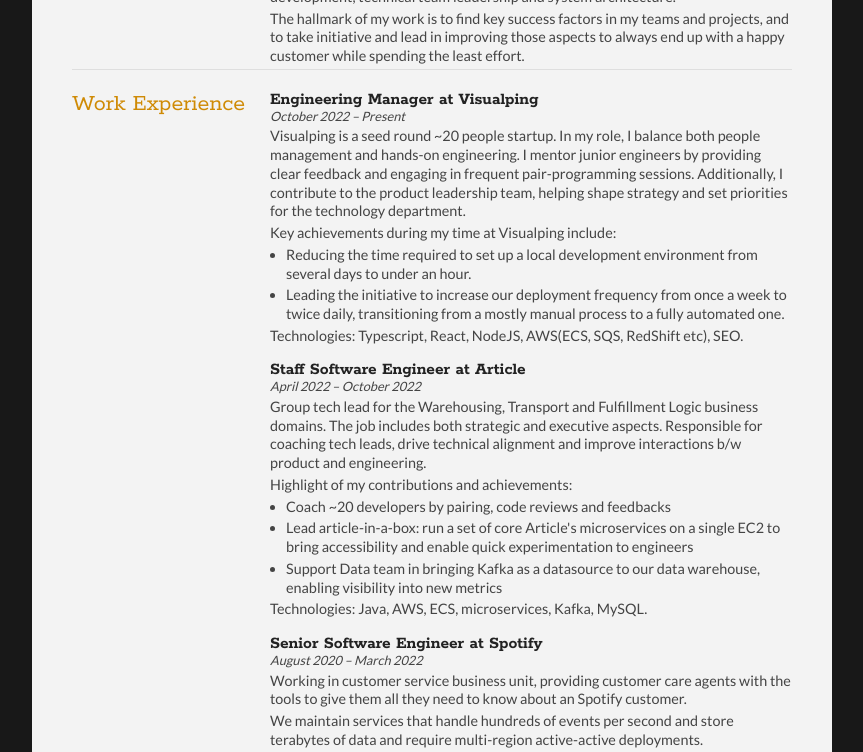
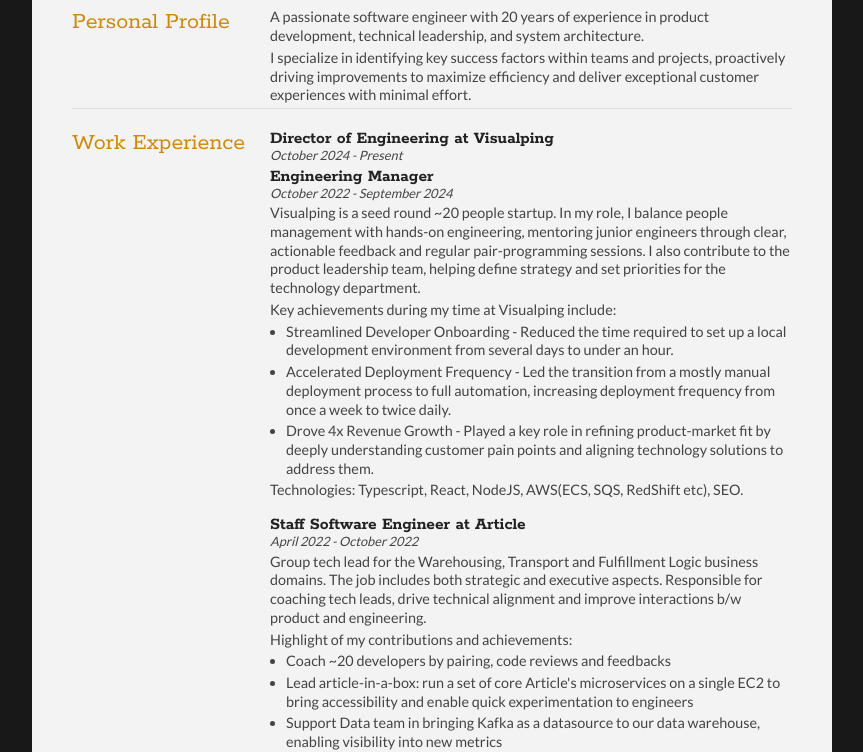
Before and after one commit to mhariri/resume, a plain HTML site: page index.html in a window 1280 px wide. Shown: the part 227-979 px from the top of the page, without its empty margins (208-1071 px from the left). Drawn offline with Linux system fonts and the light colour scheme.

Commit message:
add director role

```diff
--- a/index.html
+++ b/index.html
@@ -23,7 +23,7 @@
 
             <div id="name">
                 <h1 class="quickFade delayTwo">Mohsen Hariri</h1>
-                <h2 class="quickFade delayThree">Software Engineer</h2>
+                <h3 class="quickFade delayThree">Entrepreneur | Ex-Spotify | Deeply Technical | Engineering Leadership</h3>
             </div>
 
             <div id="contactDetails" class="quickFade delayFour">
@@ -48,13 +48,13 @@
 
                     <div class="sectionContent">
                         <p>
-                            A passionate software engineer with two decades of experience in product development,
-                            technical team leadership and system architecture.
+                            A passionate software engineer with 20 years of
+                            experience in product development, technical leadership, and system architecture.
                         </p>
                         <p>
-                            The hallmark of my work is to find key success factors in my teams and projects,
-                            and to take initiative and lead in improving those aspects to always end up with
-                            a happy customer while spending the least effort.
+                            I specialize in identifying key success factors within teams and projects,
+                            proactively driving improvements to maximize efficiency and deliver
+                            exceptional customer experiences with minimal effort.
                         </p>
                     </div>
                 </article>
@@ -69,28 +69,37 @@
 
                 <div class="sectionContent">
                     <article>
-                        <h2>Engineering Manager at Visualping</h2>
-                        <p class="subDetails">October 2022 – Present</p>
-                        <p>Visualping is a seed round ~20 people startup. In my role, I balance both people management and hands-on engineering. I mentor junior
-                            engineers by providing clear feedback and engaging in frequent pair-programming sessions.
-                            Additionally, I contribute to the product leadership team, helping shape strategy and set
-                            priorities for the technology department.</p>
+                        <h2>Director of Engineering at Visualping</h2>
+                        <p class="subDetails">October 2024 - Present</p>
+                        <h2>Engineering Manager</h2>
+                        <p class="subDetails">October 2022 - September 2024</p>
+                        <p>Visualping is a seed round ~20 people startup. In my role, I
+                            balance people management with hands-on engineering, mentoring
+                            junior engineers through clear, actionable feedback and regular
+                            pair-programming sessions. I also contribute to the product
+                            leadership team, helping define strategy and set priorities
+                            for the technology department.</p>
 
                             <p>Key achievements during my time at Visualping include:</p>
 
                             <ul>
                                 <li>
-                                    Reducing the time required to set up a local development environment from several days to under an hour.
+                                    <b>Streamlined Developer Onboarding</b> - Reduced the time required to set up a local development environment from several days to under an hour.
                                     </li>
                                     <li>
-                             Leading the initiative to increase our deployment frequency from once a week to twice daily, transitioning from a mostly manual process to a fully automated one.
+                                        <b>Accelerated Deployment Frequency</b> - Led the transition from a mostly manual deployment process to full automation, increasing deployment frequency from once a week to twice daily.
+
                             </li>
-                            </ul>
+                            <li>
+                                <b>Drove 4x Revenue Growth</b> - Played a key role in refining product-market fit by deeply understanding customer pain points and aligning technology solutions to address them.
+
+                    </li>
+                    </ul>
                             <p>Technologies: Typescript, React, NodeJS, AWS(ECS, SQS, RedShift etc), SEO.</p>
                         </article>
                     <article>
                         <h2>Staff Software Engineer at Article</h2>
-                        <p class="subDetails">April 2022 – October 2022</p>
+                        <p class="subDetails">April 2022 - October 2022</p>
                         <p>Group tech lead for the Warehousing, Transport and Fulfillment Logic business domains.
                             The job includes both strategic and executive aspects.
                             Responsible for coaching tech leads, drive technical alignment and improve
@@ -113,7 +122,7 @@
                     </article>
                     <article>
                         <h2>Senior Software Engineer at Spotify</h2>
-                        <p class="subDetails">August 2020 – March 2022</p>
+                        <p class="subDetails">August 2020 - March 2022</p>
                         <p>Working in customer service business unit,
                             providing customer care agents with the tools
                             to give them all they need to know about an Spotify customer.</p>
@@ -125,7 +134,7 @@
                     </article>
                     <article>
                         <h2>Senior R&D Engineer at IPsoft</h2>
-                        <p class="subDetails">August 2014 – July 2020</p>
+                        <p class="subDetails">August 2014 - July 2020</p>
                         <p>The company's vision is to automate all processes in IT infrastructure and business operations, using artificial intelligence, cognitive and autonomic solutions in order to free engineers and technologists to focus on creative
                             endeavors and innovation.</p>
                             <ul>
@@ -200,7 +209,7 @@
 
                 <div class="sectionContent">
                     <article>
-                        <h2>KTH (Royal Institute of Technology) University</h2>
+                        <h2>KTH (Royal Institute of Technology) University - Sweden</h2>
                         <p class="subDetails">August 2008 - May 2010</p>
                         <p>Master's Degree of Software Engineering of Distributed Systems</p>
                     </article>
```
Also changed, not shown: 1 other file.
